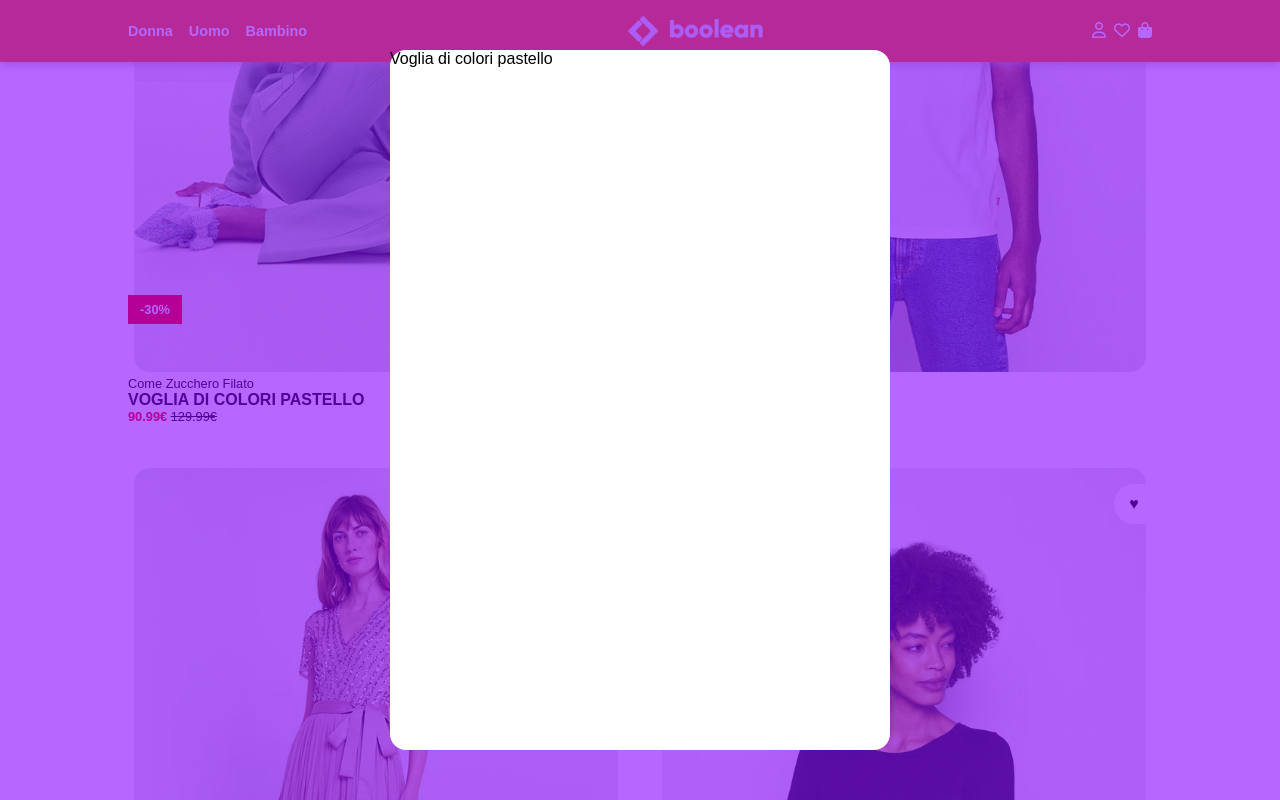
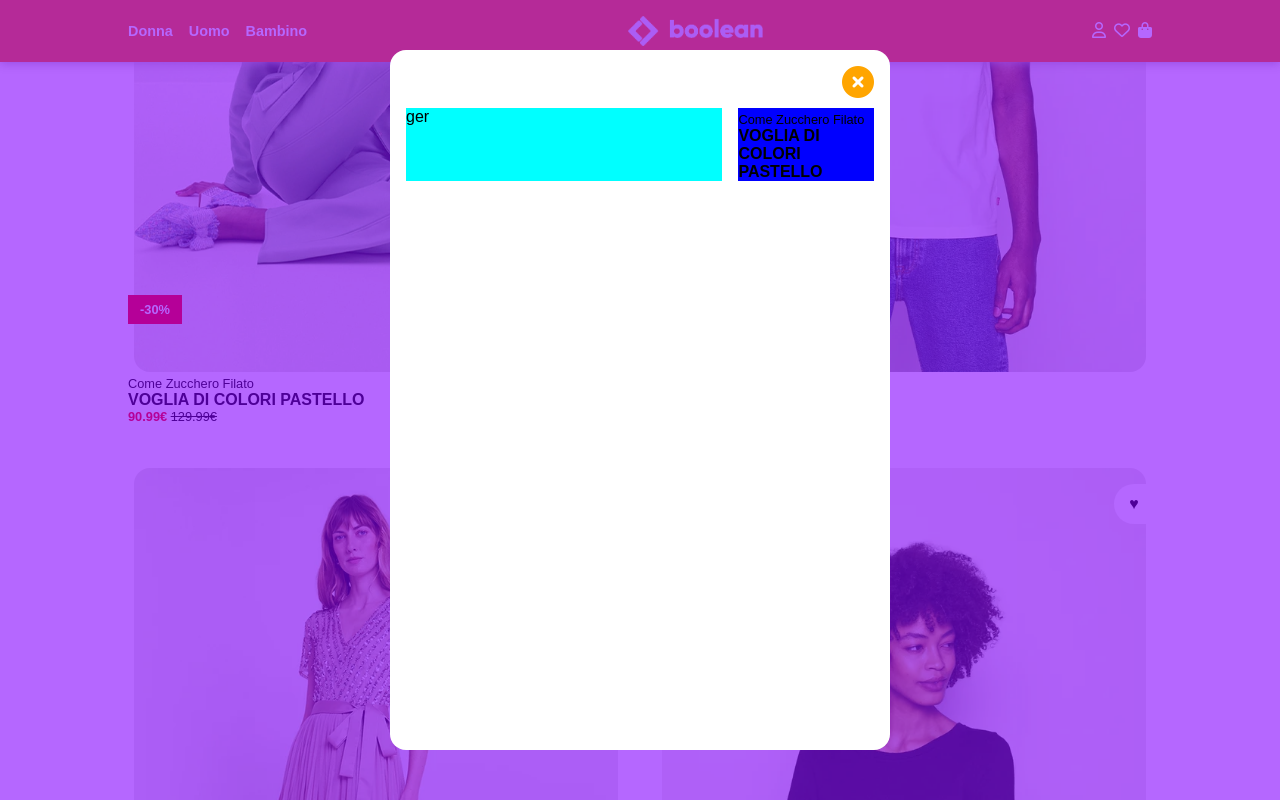
Before and after one commit to RiccardoImperiale/vite-boolando, a Vue app: page / in a window 1280 px wide. Both pictures are taken after a click on the element "VOGLIA DI COLORI PASTELLO". Shown: the part 1236-2036 px from the top of the page. Built offline with nearby package versions, Linux system fonts and the light colour scheme; data requests are answered from the project's data file.

Commit message:
add button that closes the modal window

```diff
--- a/src/components/AppMain.vue
+++ b/src/components/AppMain.vue
@@ -12,14 +12,13 @@ export default {
         return {
             store,
             isModalOpen: false,
-            productModal: {}
+            productModal: null
         }
     },
     methods: {
-        showProduct(prod) {
-            console.log(prod);
-            this.isModalOpen = true
-            this.productModal = { name: prod.name }
+        showProduct(product) {
+            this.isModalOpen = true;
+            this.productModal = product;
         }
     },
     mounted() {
@@ -36,13 +35,38 @@ export default {
         </div>
         <div v-if="isModalOpen" class="modal">
             <div class="card">
-                {{ productModal.name }}
+                <div class="card_header">
+                    <i @click="isModalOpen = false" class="fa-solid fa-circle-xmark"></i>
+                </div>
+                <div class="card_main">
+
+                    <div class="card_left">
+                        ger
+                    </div>
+                    <div class="card_right">
+                        <div class="card_text">
+                            <h5 class="brand">{{ productModal.brand }}</h5>
+                            <h4>{{ productModal.name }}</h4>
+                            <!-- <div class="price">
+                        <span v-if="product.badges.some(badge => badge.type === 'discount')" class="new_price">
+                            {{ getDiscountedPrice(product.price, product.badges.find(badge => badge.type ===
+                'discount').value) }}&euro;
+                        </span>
+                        <span v-else class="new_price">{{ product.price }}&euro;</span>
+                        <span v-if="product.badges.find(badge => badge.type === 'discount')" class="old_price">{{
+                product.price
+                            }}&euro;</span>
+                    </div> -->
+                        </div>
+                    </div>
+                </div>
+
             </div>
         </div>
     </main>
 </template>
 
-<style scoped>
+<style lang="scss" scoped>
 .modal {
     background-color: rgba(132, 0, 255, 0.597);
     position: fixed;
@@ -57,6 +81,38 @@ export default {
         height: 700px;
         background-color: white;
         border-radius: 1rem;
+        padding: 1rem;
+
+        .card_header {
+            text-align: end;
+            padding-bottom: .6rem;
+
+            i {
+                font-size: 2rem;
+                color: orange;
+                cursor: pointer;
+                transition: color .25s;
+            }
+
+            i:hover {
+                color: orangered;
+            }
+        }
+
+        .card_main {
+            display: flex;
+            gap: 1rem;
+
+            .card_left {
+                width: 70%;
+                background-color: aqua;
+            }
+
+            .card_right {
+                width: 30%;
+                background-color: blue;
+            }
+        }
     }
 }
 </style>
--- a/src/components/ProductCard.vue
+++ b/src/components/ProductCard.vue
@@ -36,9 +36,7 @@ export default {
         </div>
         <div class="card_text">
             <h5 class="brand">{{ product.brand }}</h5>
-
             <h4 @click="$emit('showProduct', product)">{{ product.name }}</h4>
-
             <div class="price">
                 <span v-if="product.badges.some(badge => badge.type === 'discount')" class="new_price">
                     {{ getDiscountedPrice(product.price, product.badges.find(badge => badge.type ===
```
